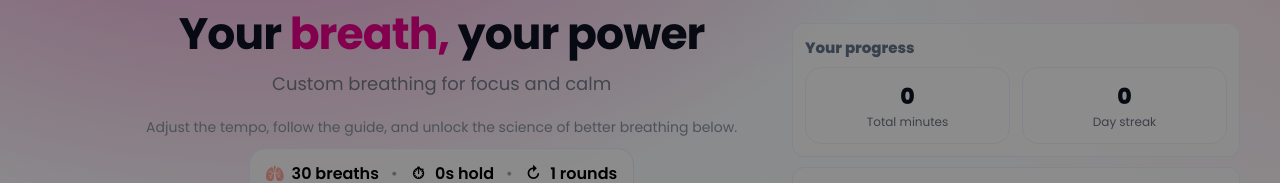
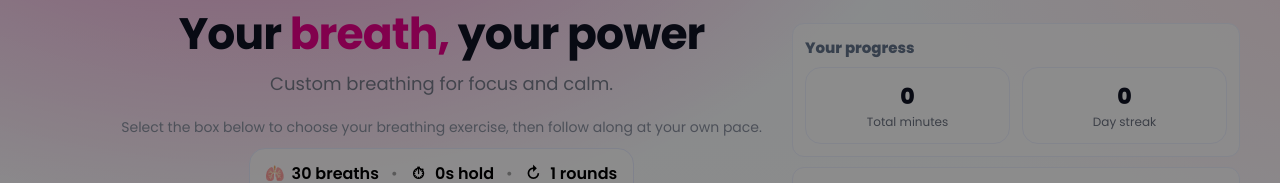
Before and after one commit to sebbiechu/Path-to-Calm-v2, a React (Vite) app: page / in a window 1280 px wide. Shown: the part 165-348 px from the top of the page. Built offline with nearby package versions, Linux system fonts and the light colour scheme; no server answers; the database is empty.

Commit message:
Updated instructions

```diff
--- a/src/components/WelcomeHero.jsx
+++ b/src/components/WelcomeHero.jsx
@@ -3,10 +3,10 @@ export default function WelcomeHero() {
     <section className="hero hero-minimal">
       <h1 className="brand">Your <span className="highlight">breath,</span> your power</h1>
       <p className="tagline">
-        Custom breathing for focus and calm
+        Custom breathing for focus and calm.
       </p>
       <p className="subtag">
-        Adjust the tempo, follow the guide, and unlock the science of better breathing below.
+        Select the box below to choose your breathing exercise, then follow along at your own pace.
       </p>
     </section>
   );
```
